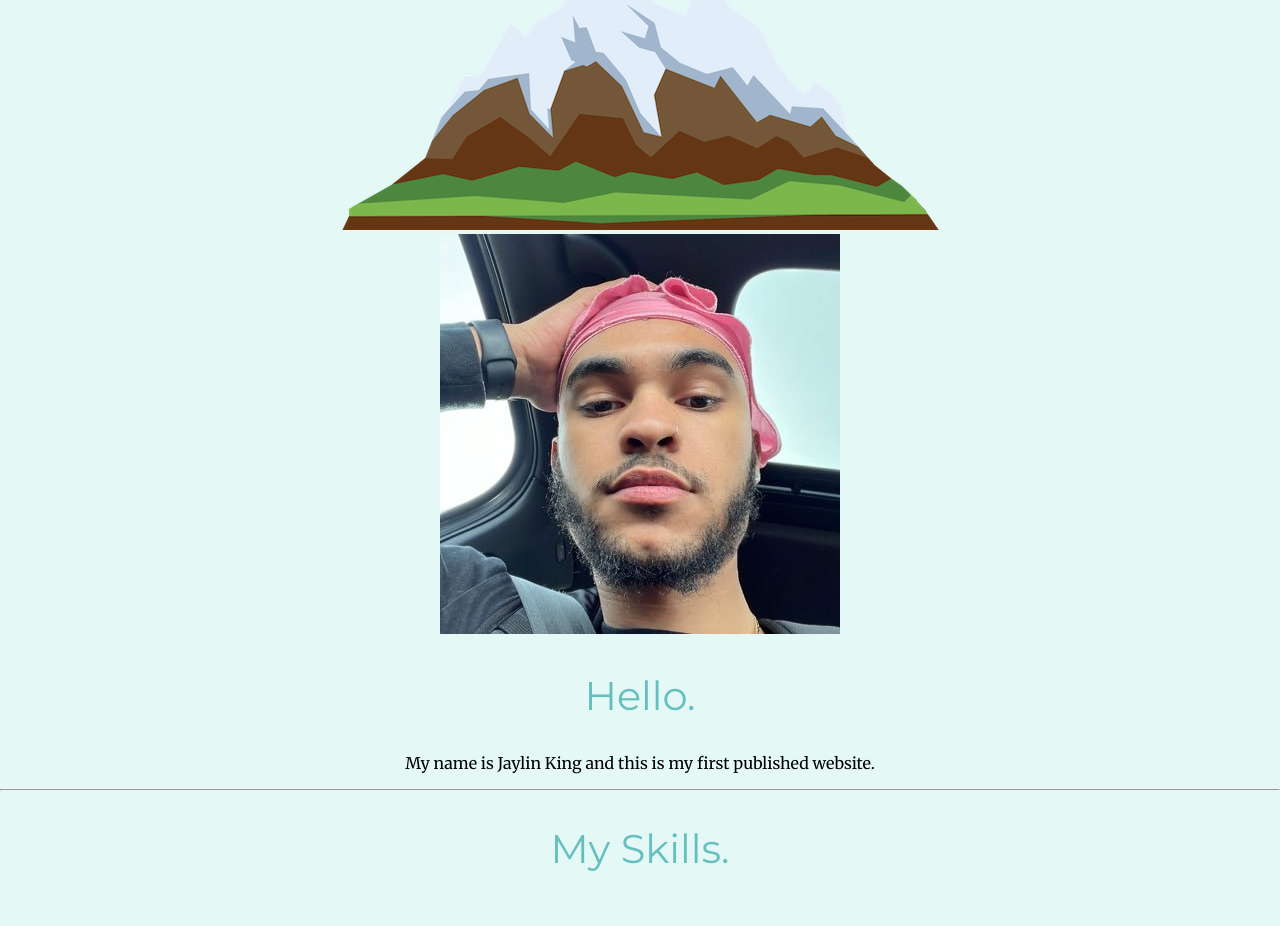
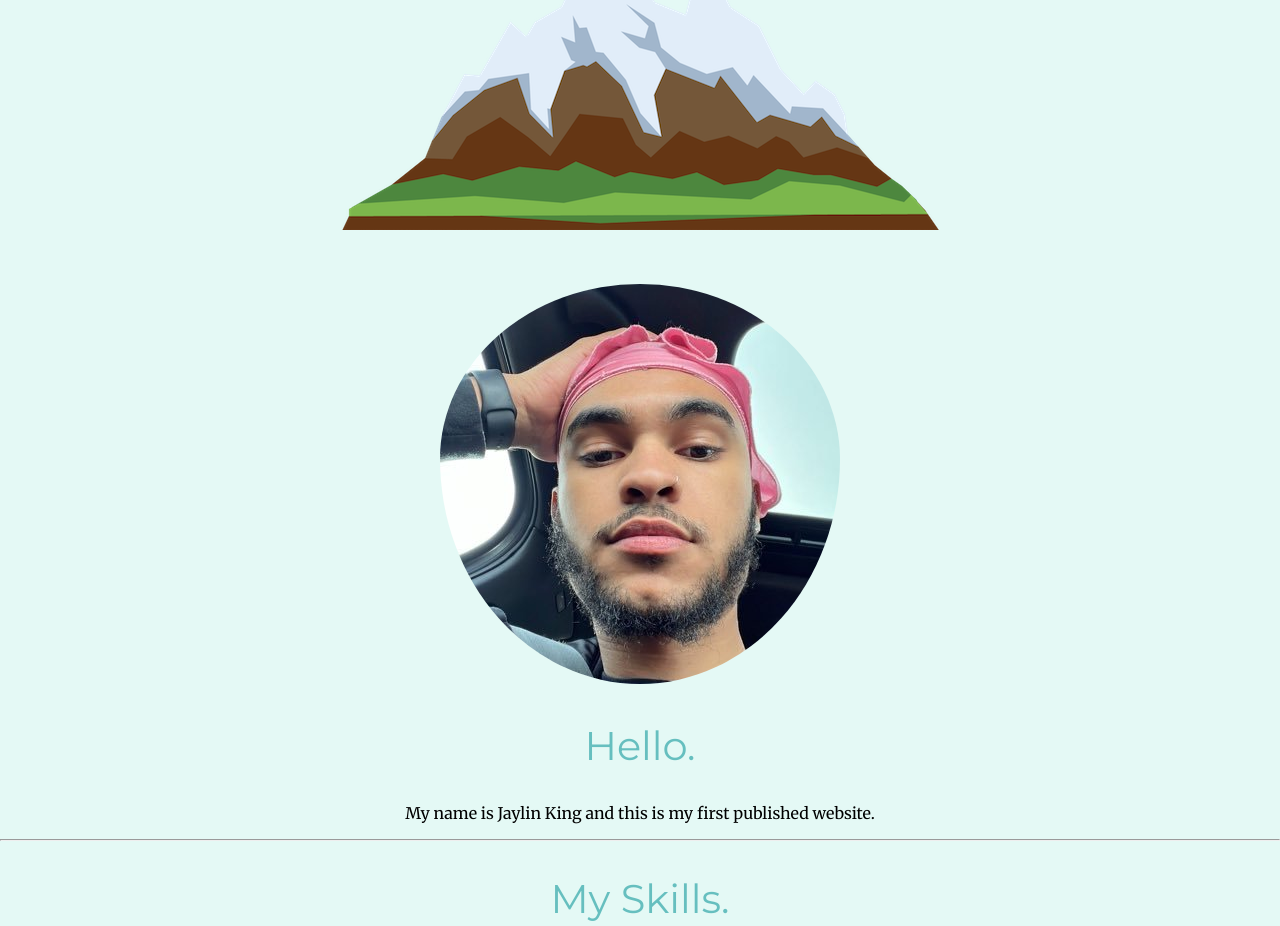
Before and after one commit to jaylinrking/CSS---My-Site, a plain HTML site: page index.html in a window 1280 px wide. Shown: the part 610-1536 px from the top of the page. Drawn offline with Linux system fonts and the light colour scheme.

Commit message:
Website nearly completed

```diff
--- a/CSS/styles.css
+++ b/CSS/styles.css
@@ -40,6 +40,11 @@ a {
   position: relative;
 }
 
+.profile img {
+  border-radius: 50%;
+  padding-top: 50px;
+}
+
 .bottom-container {
   background-color: #E4F9F5;
   position: relative;
@@ -69,6 +74,8 @@ a {
   line-height: 2;
 }
 
+
+
 .computer {
   width: 25%;
   float: left;
--- a/index.html
+++ b/index.html
@@ -51,7 +51,7 @@
     <div class="contact-me">
       <h2>Get In Touch</h2>
       <h3>Contact Me At The Following:</h3>
-      <a class="btn" href="jaylinrking@yahoo.com">CONTACT ME</a>
+      <a class="btn" href="jaylinrking@yahoo.com">Email</a>
     </div>
   </div>
 
```
